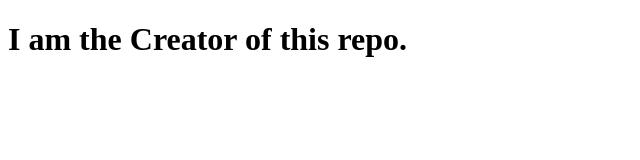
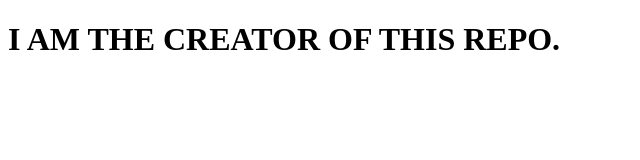
Before and after one commit to paulkang8869/Try-to-Start-a-Repository, a plain HTML site: page index.html in a window 1280 px wide. Shown: the whole page, without its empty margins (0-640 px from the left). Drawn offline with Linux system fonts and the light colour scheme.

Commit message:
Capitalize h1

```diff
--- a/index.html
+++ b/index.html
@@ -9,7 +9,7 @@
     </head>
 
     <body>
-        <h1>I am the Creator of this repo.</h1>
+        <h1>I AM THE CREATOR OF THIS REPO.</h1>
         <script src="script.js"></script>
     </body>
 
```
